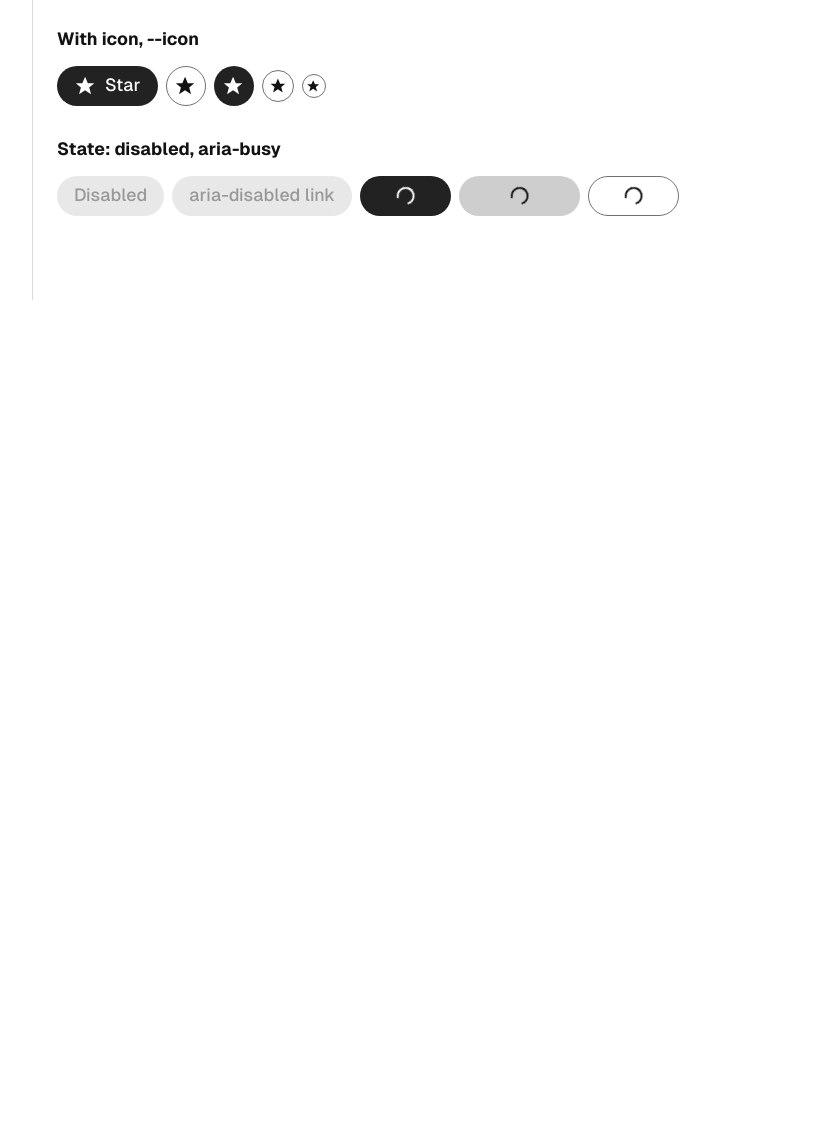
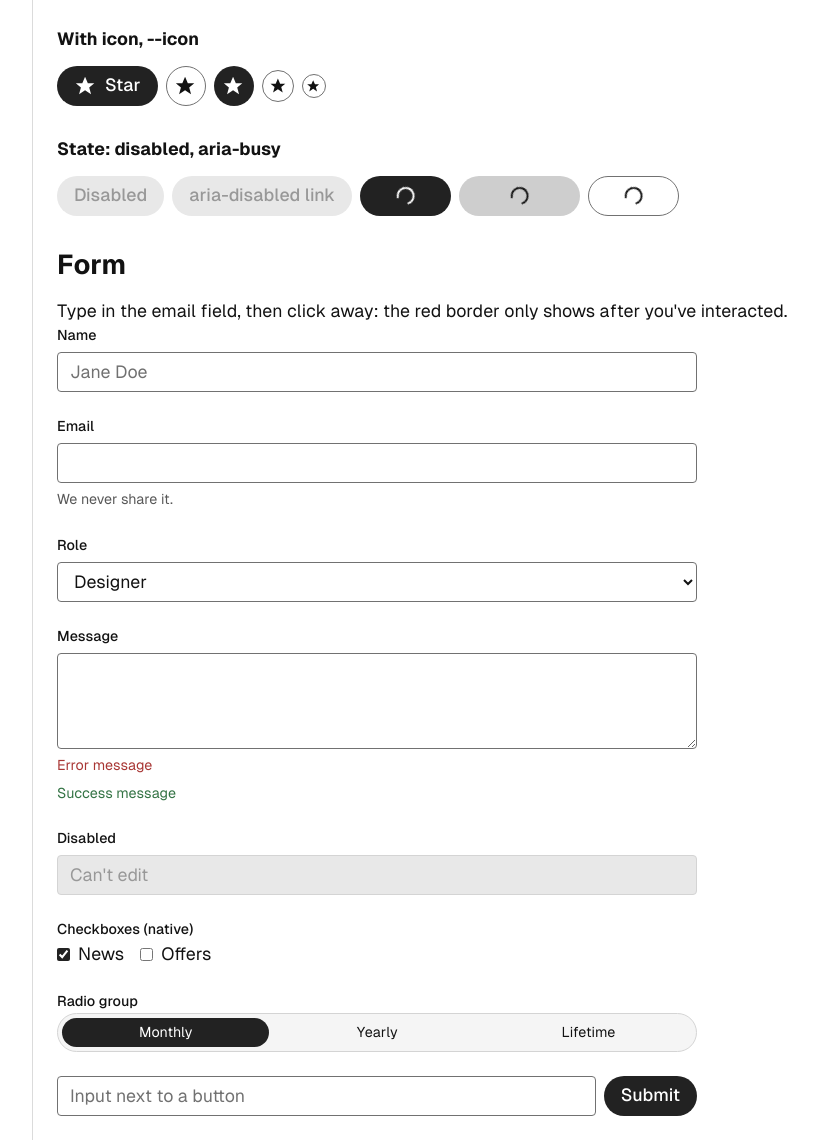
Before and after one commit to tanc-studio/syrup-framework, a website: page styleguide/components.html in a window 1280 px wide. Shown: the part 500-1640 px from the top of the page, without its empty margins (191-1009 px from the left). Before the commit the page ends 800 px from the top, so only its background shows below. Drawn offline with Linux system fonts and the light colour scheme.

Commit message:
P7: form component (inputs, select, checkbox, radio pills, messages, :user-invalid)
Co-Authored-By: Claude Opus 5.5 <noreply@anthropic.com>

```diff
--- /dev/null
+++ b/css/components/form.css
@@ -0,0 +1,125 @@
+/* form
+ * Classes:   .form, .form_item, .form_label, .form_input (input, textarea), .form_select,
+ *            .form_message, .form_checkbox-group, .form_radio-group, .form_radio, .form_radio-label
+ * Modifiers: .form_message--error, --success
+ * States:    :disabled; :user-invalid (red border only after the user has interacted)
+ * JS hook:   none
+ * Use:       checkbox is native (colour via accent-color in base); select stays native
+ */
+.form {
+  display: flex;
+  flex-direction: column;
+  gap: var(--size-24);
+}
+
+.form_item {
+  display: grid;
+  gap: var(--size-6);
+  min-inline-size: 0;
+  padding: 0;
+  border: none;
+}
+
+.form_label {
+  padding: 0;
+  font-size: var(--font-size-sm);
+  font-weight: var(--font-weight-medium);
+}
+
+.form_input,
+.form_select {
+  inline-size: 100%;
+  block-size: var(--btn-height);
+  padding-inline: var(--size-12);
+  border: var(--border-width-sm) solid var(--color-border-strong);
+  border-radius: var(--border-radius-sm);
+  background-color: var(--color-background);
+  color: var(--color-text);
+
+  &::placeholder {
+    color: var(--color-text-subtle);
+  }
+
+  &:user-invalid {
+    border-color: var(--color-border-error);
+  }
+
+  &:disabled {
+    border-color: var(--color-border);
+    background-color: var(--color-background-disabled);
+    color: var(--color-text-disabled);
+    cursor: not-allowed;
+  }
+}
+
+textarea.form_input {
+  block-size: auto;
+  min-block-size: 6rem;
+  padding-block: var(--size-8);
+  resize: vertical;
+}
+
+.form_message {
+  font-size: var(--font-size-sm);
+  color: var(--color-text-muted);
+}
+
+.form_message--error { color: var(--color-text-error); }
+.form_message--success { color: var(--color-text-success); }
+
+.form_checkbox-group {
+  display: flex;
+  flex-wrap: wrap;
+  gap: var(--size-8) var(--size-16);
+
+  & label {
+    display: inline-flex;
+    gap: var(--size-8);
+    align-items: center;
+  }
+}
+
+/* Pill switcher: real radios, visually hidden but still focusable */
+.form_radio-group {
+  display: flex;
+  gap: var(--size-4);
+  padding: var(--size-4);
+  border: var(--border-width-sm) solid var(--color-border);
+  border-radius: var(--border-radius-full);
+  position: relative;
+  background-color: var(--color-background-subtle);
+}
+
+.form_radio {
+  position: absolute;
+  opacity: 0;
+  pointer-events: none;
+}
+
+.form_radio-label {
+  flex: 1;
+  padding: var(--size-4) var(--size-12);
+  border-radius: var(--border-radius-full);
+  font-size: var(--font-size-sm);
+  text-align: center;
+  cursor: pointer;
+
+  &:hover {
+    background-color: var(--color-background-muted);
+  }
+
+  /* The only focus rule outside base. See [1] */
+  .form_radio:focus-visible + & {
+    outline: var(--outline-width-focus) solid var(--color-focus);
+    outline-offset: var(--outline-offset-focus);
+  }
+
+  .form_radio:checked + & {
+    background-color: var(--color-background-primary);
+    color: var(--color-text-inverse);
+  }
+}
+
+/* Notes
+ * [1] The radio is hidden, so its focus ring is drawn on the visible label.
+ */
--- a/css/main.css
+++ b/css/main.css
@@ -9,4 +9,5 @@
 @import 'layout.css' layer(layout);
 @import 'components/icon.css' layer(components);
 @import 'components/btn.css' layer(components);
+@import 'components/form.css' layer(components);
 @import 'utilities.css' layer(utilities);
--- a/styleguide/components.html
+++ b/styleguide/components.html
@@ -69,6 +69,53 @@
       <button type="button" class="btn btn--tertiary" aria-busy="true"><svg class="icon" aria-hidden="true"><use href="#sg-star"/></svg> Saving</button>
       <button type="button" class="btn" aria-busy="true">Saving</button>
     </div>
+
+    <h2>Form</h2>
+    <p>Type in the email field, then click away: the red border only shows after you've interacted.</p>
+    <form class="form wrap--sm" onsubmit="return false">
+      <div class="form_item">
+        <label class="form_label" for="sg-name">Name</label>
+        <input class="form_input" id="sg-name" type="text" placeholder="Jane Doe">
+      </div>
+      <div class="form_item">
+        <label class="form_label" for="sg-email">Email</label>
+        <input class="form_input" id="sg-email" type="email" required aria-describedby="sg-email-msg">
+        <p class="form_message" id="sg-email-msg">We never share it.</p>
+      </div>
+      <div class="form_item">
+        <label class="form_label" for="sg-role">Role</label>
+        <select class="form_select" id="sg-role"><option>Designer</option><option>Developer</option></select>
+      </div>
+      <div class="form_item">
+        <label class="form_label" for="sg-msg">Message</label>
+        <textarea class="form_input" id="sg-msg"></textarea>
+        <p class="form_message form_message--error">Error message</p>
+        <p class="form_message form_message--success">Success message</p>
+      </div>
+      <div class="form_item">
+        <label class="form_label" for="sg-off">Disabled</label>
+        <input class="form_input" id="sg-off" type="text" value="Can't edit" disabled>
+      </div>
+      <fieldset class="form_item">
+        <legend class="form_label">Checkboxes (native)</legend>
+        <div class="form_checkbox-group">
+          <label><input type="checkbox" checked> News</label>
+          <label><input type="checkbox"> Offers</label>
+        </div>
+      </fieldset>
+      <fieldset class="form_item">
+        <legend class="form_label">Radio group</legend>
+        <div class="form_radio-group">
+          <input class="form_radio" type="radio" name="sg-plan" id="sg-plan-1" checked><label class="form_radio-label" for="sg-plan-1">Monthly</label>
+          <input class="form_radio" type="radio" name="sg-plan" id="sg-plan-2"><label class="form_radio-label" for="sg-plan-2">Yearly</label>
+          <input class="form_radio" type="radio" name="sg-plan" id="sg-plan-3"><label class="form_radio-label" for="sg-plan-3">Lifetime</label>
+        </div>
+      </fieldset>
+      <div class="cluster">
+        <input class="form_input" type="text" placeholder="Input next to a button" style="inline-size: auto; flex: 1">
+        <button type="submit" class="btn btn--primary">Submit</button>
+      </div>
+    </form>
   </main>
 </body>
 </html>
```
